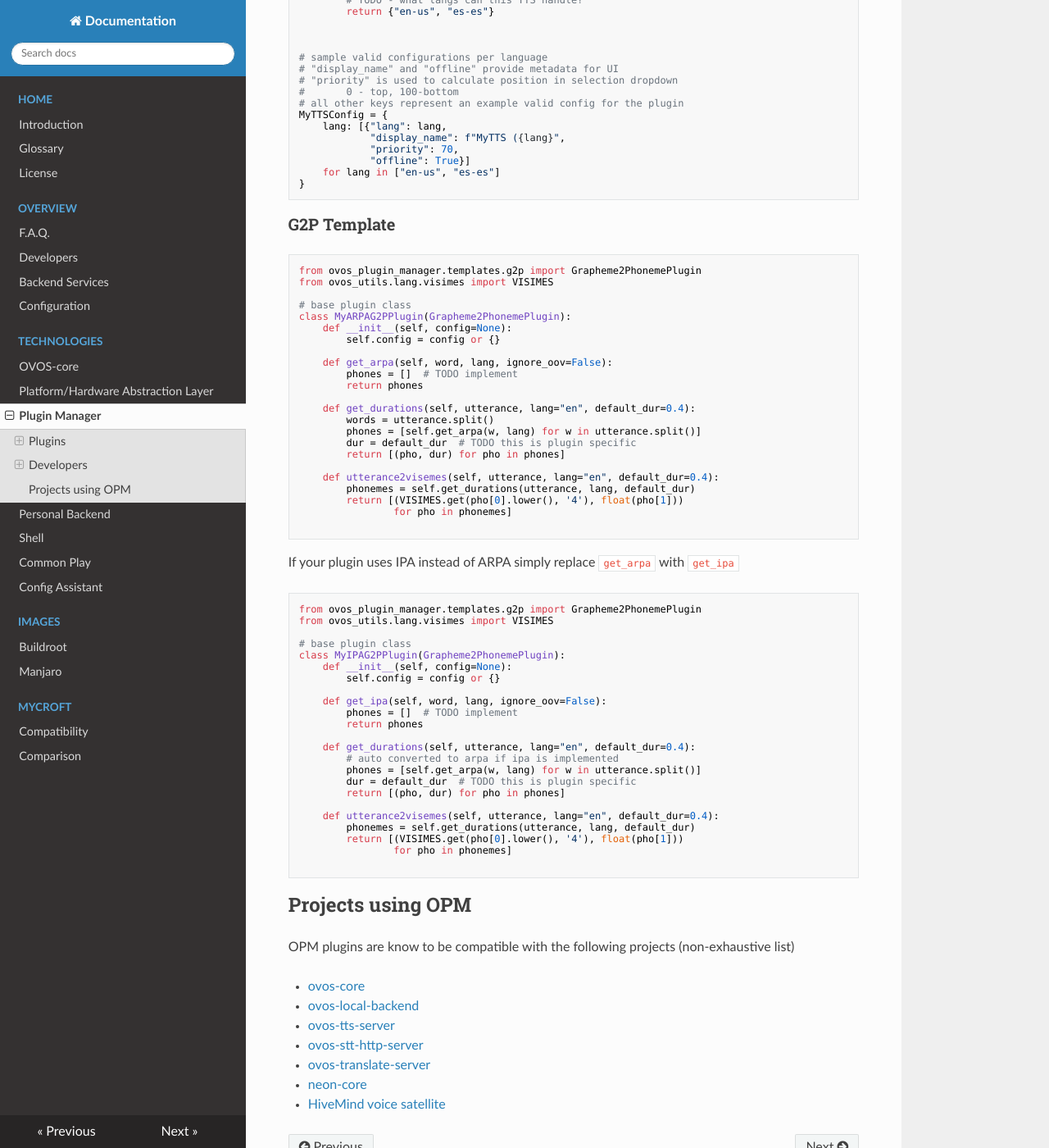
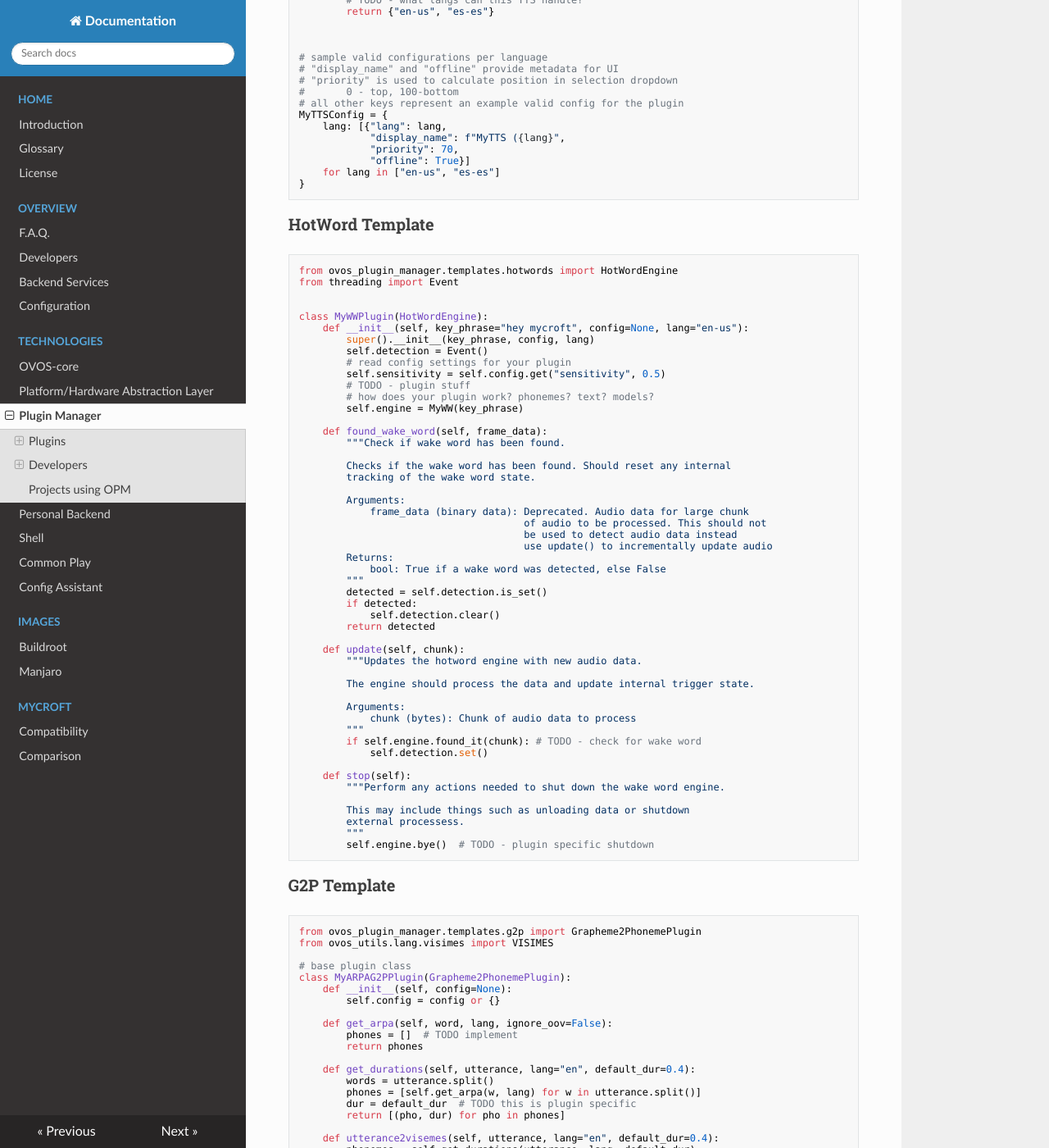
Before and after one commit to OpenVoiceOS/community-docs, an MkDocs documentation site: the page built from docs/OPM.md, in a window 1280 px wide and 1400 px high, scrolled down 8272 px. Shown: the whole window at 82% size. Built offline with MkDocs 1.6.1, drawn with Linux system fonts in a browser that asks for light colours; nearby versions of some CDN libraries.

Commit message:
add WW template

````diff
--- a/docs/OPM.md
+++ b/docs/OPM.md
@@ -323,6 +323,7 @@ MySTTConfig = {
 
 ### TTS Template
 
+
 ```python
 from ovos_plugin_manager.templates.tts import TTS
 
@@ -367,6 +368,62 @@ MyTTSConfig = {
             "offline": True}]
     for lang in ["en-us", "es-es"]
 }
+```
+
+### HotWord Template
+
+```python
+from ovos_plugin_manager.templates.hotwords import HotWordEngine
+from threading import Event
+
+
+class MyWWPlugin(HotWordEngine):
+    def __init__(self, key_phrase="hey mycroft", config=None, lang="en-us"):
+        super().__init__(key_phrase, config, lang)
+        self.detection = Event()
+        # read config settings for your plugin
+        self.sensitivity = self.config.get("sensitivity", 0.5)
+        # TODO - plugin stuff
+        # how does your plugin work? phonemes? text? models?
+        self.engine = MyWW(key_phrase)
+
+    def found_wake_word(self, frame_data):
+        """Check if wake word has been found.
+
+        Checks if the wake word has been found. Should reset any internal
+        tracking of the wake word state.
+
+        Arguments:
+            frame_data (binary data): Deprecated. Audio data for large chunk
+                                      of audio to be processed. This should not
+                                      be used to detect audio data instead
+                                      use update() to incrementally update audio
+        Returns:
+            bool: True if a wake word was detected, else False
+        """
+        detected = self.detection.is_set()
+        if detected:
+            self.detection.clear()
+        return detected
+
+    def update(self, chunk):
+        """Updates the hotword engine with new audio data.
+
+        The engine should process the data and update internal trigger state.
+
+        Arguments:
+            chunk (bytes): Chunk of audio data to process
+        """
+        if self.engine.found_it(chunk): # TODO - check for wake word
+            self.detection.set()
+
+    def stop(self):
+        """Perform any actions needed to shut down the wake word engine.
+
+        This may include things such as unloading data or shutdown
+        external processess.
+        """
+        self.engine.bye()  # TODO - plugin specific shutdown
 ```
 
 
````
